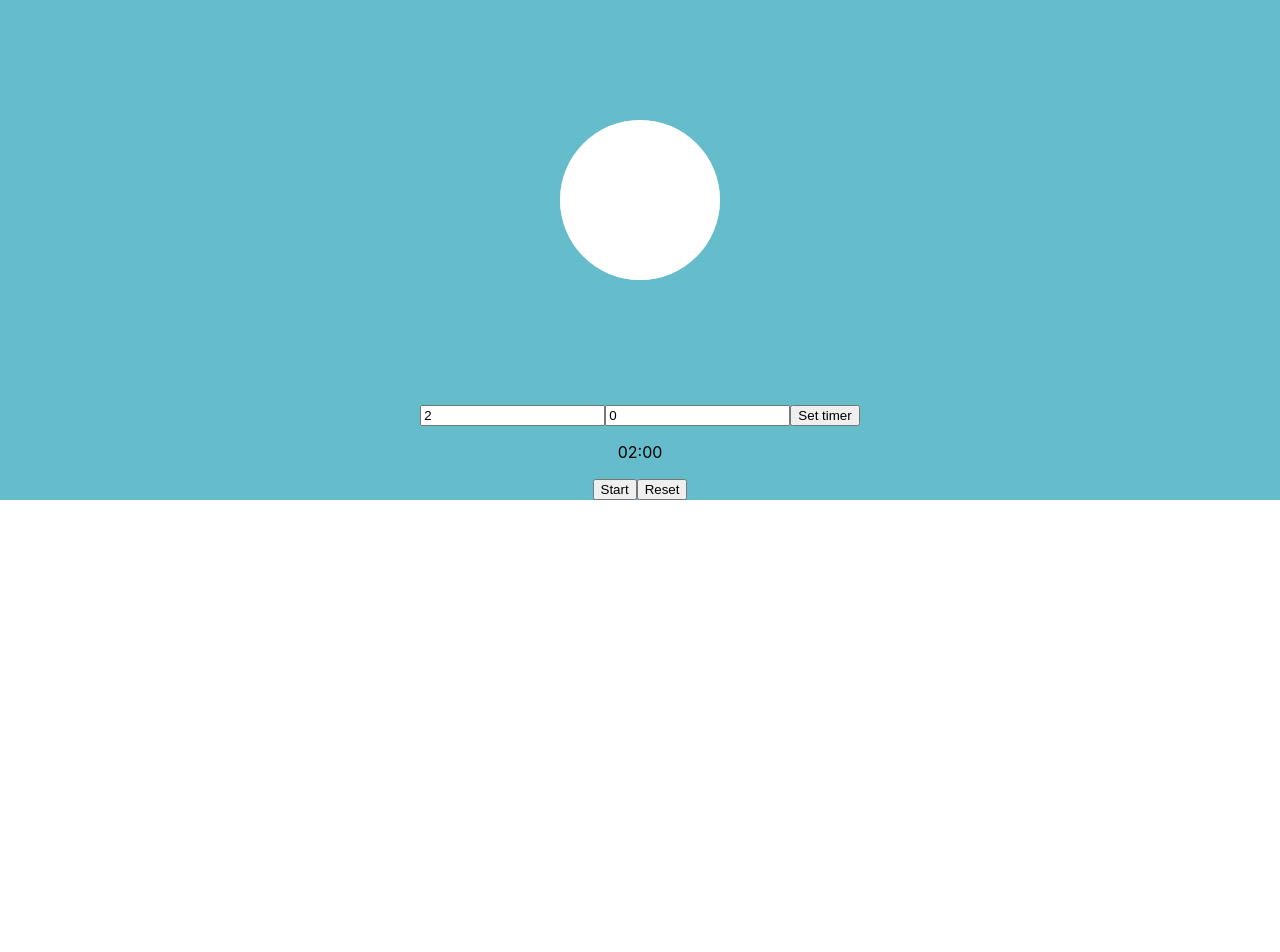
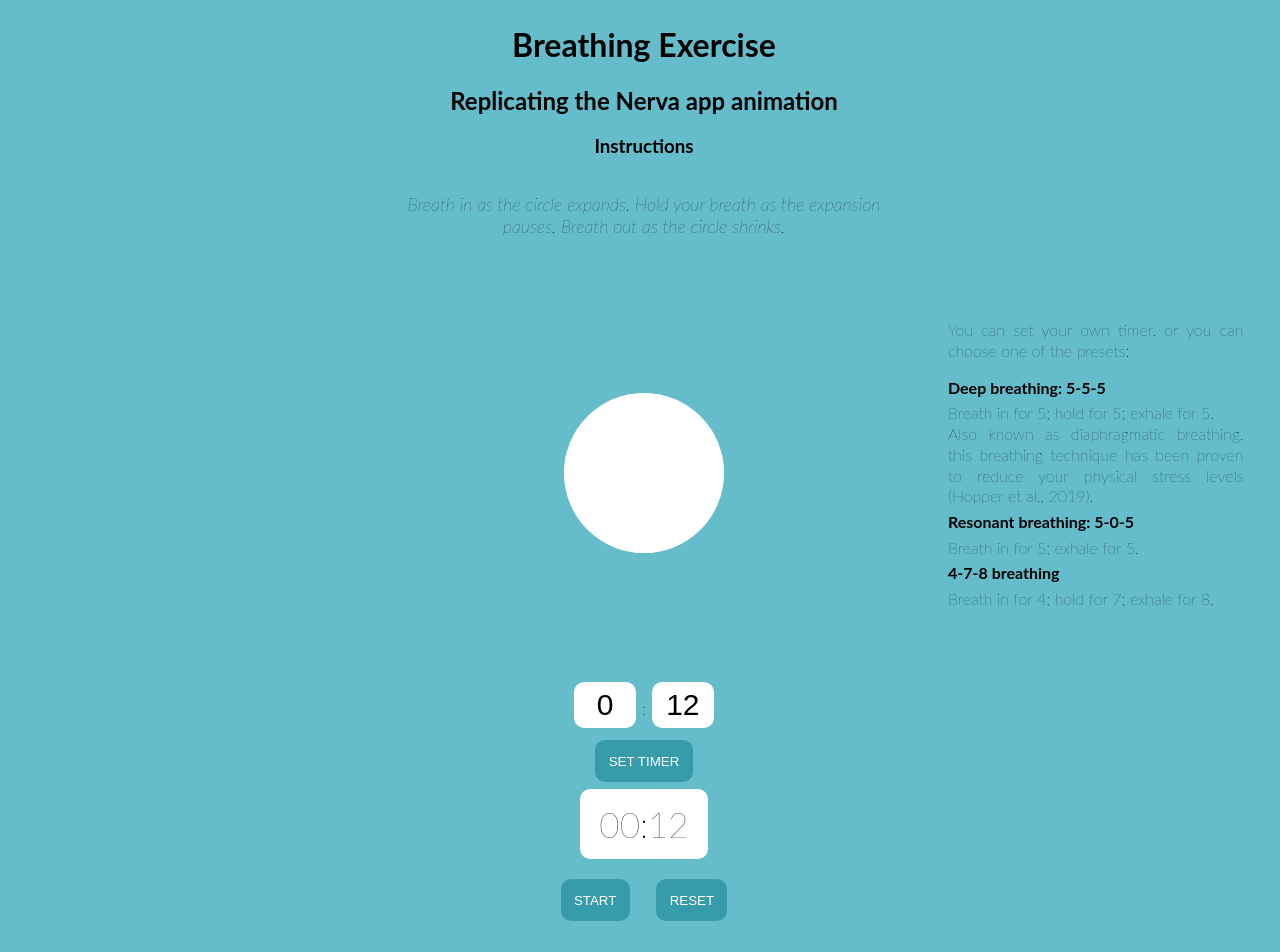
Before and after one commit to GiuliaPassoni/deep-breath, a React (Create React App) app: page / in a window 1280 px wide. Shown: the top 952 px of the page. Before the commit the page ends 800 px from the top, so only its background shows below. Built offline with nearby package versions, Linux system fonts and the light colour scheme; the HTML template or start-up script is replaced by a standard one.

Commit message:
feat: update styling.

```diff
--- a/package.json
+++ b/package.json
@@ -15,6 +15,7 @@
     "react": "^18.2.0",
     "react-dom": "^18.2.0",
     "react-scripts": "5.0.1",
+    "sass": "^1.65.1",
     "typescript": "^4.9.5",
     "web-vitals": "^2.1.4"
   },
--- a/public/index.html
+++ b/public/index.html
@@ -7,7 +7,7 @@
     <meta name="theme-color" content="#000000" />
     <meta
       name="description"
-      content="Web site created using create-react-app"
+      content="Deep Breath exercise animation"
     />
     <link rel="apple-touch-icon" href="%PUBLIC_URL%/logo192.png" />
     <!--
@@ -24,7 +24,7 @@
       work correctly both with client-side routing and a non-root public URL.
       Learn how to configure a non-root public URL by running `npm run build`.
     -->
-    <title>React App</title>
+    <title>Deep Breath</title>
   </head>
   <body>
     <noscript>You need to enable JavaScript to run this app.</noscript>
--- a/src/App.css
+++ /dev/null
@@ -1,21 +0,0 @@
-.App {
-  text-align: center;
-  background-color: #65BCCA;
-}
-
-@media (prefers-reduced-motion: no-preference) {
-
-}
-
-.App-link {
-  color: #61dafb;
-}
-
-@keyframes App-logo-spin {
-  from {
-    transform: rotate(0deg);
-  }
-  to {
-    transform: rotate(360deg);
-  }
-}
--- /dev/null
+++ b/src/App.scss
@@ -0,0 +1,114 @@
+@import url('https://fonts.googleapis.com/css2?family=Poppins:ital,wght@0,100;0,200;0,300;0,400;0,500;0,600;0,700;0,800;0,900;1,100;1,200;1,300;1,400;1,500;1,600;1,700;1,800;1,900&display=swap');
+
+body {
+  font-family: Lato, sans-serif;
+  font-weight: 100;
+  text-align: center;
+  width: 100vw;
+  height: 100vh;
+  border: 2px solid #65BCCA;
+  background-color: #65BCCA;
+}
+
+.instructions{
+
+  .instructions-text{
+    width: 500px;
+    font-style: italic;
+    font-size: 18px;
+    margin: 2em auto;
+  }
+}
+.more-text{
+  position: absolute;
+  right: 2em;
+  top: 25vw;
+  width: 300px;
+  white-space: break-spaces;
+  text-align: justify;
+  line-height: 1.3;
+  ul{
+    list-style: none;
+    padding-left: 0;
+    .bold{
+      font-weight: bold;
+      margin: .3em 0;
+    }
+  }
+}
+
+
+input{
+  width: 50px;
+  border: none;
+  border-radius: 10px;
+  font-size: 30px;
+  text-align: center;
+  padding: .2em;
+  margin: .2em;
+}
+/* Chrome, Safari, Edge, Opera */
+input::-webkit-outer-spin-button,
+input::-webkit-inner-spin-button {
+  -webkit-appearance: none;
+  margin: 0;
+}
+
+/* Firefox */
+input[type=number] {
+  -moz-appearance: textfield;
+}
+
+.timerDisplay{
+  width: 100px;
+  border: none;
+  background-color: white;
+  border-radius: 10px;
+  font-size: 35px;
+  text-align: center;
+  padding: .4em;
+  margin: .2em auto;
+}
+
+button{
+  border: none;
+  background-color: #369ca9;
+  padding: 1em;
+  border-radius: 10px;
+  color: white;
+  text-transform: uppercase;
+  margin: 1em;
+}
+
+button#setTimerButton{
+    display: block;
+  margin: .5em auto;
+  }
+
+footer{
+  margin: 2em;
+  div{
+    margin: 1em auto;
+  }
+  .citation{
+    font-size: 12px;
+    text-align: start;
+  }
+}
+
+@media (prefers-reduced-motion: no-preference) {
+
+}
+
+.App-link {
+  color: #61dafb;
+}
+
+@keyframes App-logo-spin {
+  from {
+    transform: rotate(0deg);
+  }
+  to {
+    transform: rotate(360deg);
+  }
+}
--- a/src/App.tsx
+++ b/src/App.tsx
@@ -1,7 +1,6 @@
 import React from 'react';
-import './App.css';
+import './App.scss';
 import {Circle} from "./components/Circle";
-import Timer from "./components/Timer";
 import PulseTimer from "./components/PulseTimer";
 
 const startMainRadius: number = 80, //120
@@ -10,11 +9,52 @@ const startMainRadius: number = 80, //120
     maxOuterRadius: number = maxMainRadius + 80//+40
 function App() {
     return (
-        <div className="App">
-            <Circle startMainRadius={startMainRadius} maxMainRadius={maxMiddleRadius} maxMiddleRadius={maxMiddleRadius} maxOuterRadius={maxOuterRadius}/>
-            {/*<Timer minutes={2} seconds={0}/>*/}
-            <PulseTimer minutes={2} seconds={0}/>
-        </div>
+        <body className="App">
+            <main>
+                <h1>Breathing Exercise</h1>
+                <h2>Replicating the Nerva app animation</h2>
+                <section className="instructions">
+                    <h3>
+                        Instructions
+                    </h3>
+                    <div className='instructions-text'>
+                        Breath in as the circle expands.
+                        Hold your breath as the expansion pauses.
+                        Breath out as the circle shrinks.
+                    </div>
+                </section>
+                <section className='more-text'>
+                    <div className='breath-style'>
+                        You can set your own timer, or you can choose one of the presets:
+                        <ul>
+                            <li>
+                                <div className="bold">Deep breathing: 5-5-5</div>
+                                <div>Breath in for 5; hold for 5; exhale for 5.</div>
+                                <div>Also known as diaphragmatic breathing, this breathing technique has been proven to reduce your physical stress levels (Hopper et al., 2019). </div>
+                            </li>
+                            <li>
+                                <div className="bold">Resonant breathing: 5-0-5</div>
+                                <div>Breath in for 5; exhale for 5.</div>
+                            </li>
+                            <li>
+                                <div className="bold">4-7-8 breathing</div>
+                                <div>Breath in for 4; hold for 7; exhale for 8.</div>
+                            </li>
+                        </ul>
+                    </div>
+                </section>
+                <section className="animation">
+                    <Circle startMainRadius={startMainRadius} maxMainRadius={maxMiddleRadius} maxMiddleRadius={maxMiddleRadius} maxOuterRadius={maxOuterRadius}/>
+                    <PulseTimer minutes={0} seconds={12}/>
+                </section>
+
+            </main>
+            <footer>
+                <div> Giulia Passoni 2023 </div>
+                <span className='citation'>Hopper, Susan I.1,2; Murray, Sherrie L.1,2; Ferrara, Lucille R.1,2; Singleton, Joanne K.1,2. Effectiveness of diaphragmatic breathing for reducing physiological and psychological stress in adults: a quantitative systematic review. JBI Database of Systematic Reviews and Implementation Reports 17(9):p 1855-1876, September 2019. | DOI: 10.11124/JBISRIR-2017-003848 </span>
+            </footer>
+        </body>
+
     );
 }
 
--- a/src/components/Circle.tsx
+++ b/src/components/Circle.tsx
@@ -41,11 +41,6 @@ export function Circle({startMainRadius,
     return (
         <div>
             <svg ref={svgRef}/>
-            {/*<button onClick={()=>{*/}
-            {/*    pulseCircle('firstCircle', 1000, 5000, maxMainRadius, startMainRadius)*/}
-            {/*    pulseCircle('middleCircle', 1000,5000, maxMiddleRadius, startMainRadius)*/}
-            {/*    pulseCircle('outerCircle', 1000,5000, maxOuterRadius, startMainRadius)*/}
-            {/*}}>Pulse</button>*/}
         </div>
     );
 }
--- a/src/components/PulseTimer.tsx
+++ b/src/components/PulseTimer.tsx
@@ -1,6 +1,5 @@
 import React, {useEffect, useRef, useState} from "react";
 import {pulseCircle} from "../utils/drawCircle";
-import {Simulate} from "react-dom/test-utils";
 
 interface timeState {
     minutes: number;
@@ -93,17 +92,32 @@ export default function PulseTimer({minutes = 5, seconds = 0}: timeState) {
     return (
         <>
             <input id='mins' type="number" value={userInput.minutes} onChange={(e)=>setUserInput({minutes: e.target.value, seconds: userInput.seconds})}/>
+            <span className="separator">:</span>
             <input id='secs' type="number" value={userInput.seconds} onChange={(e)=>setUserInput({minutes: userInput.minutes, seconds: e.target.value})}/>
-            <button onClick={()=>{
-                resetTimer()
-                setTimer({minutes: userInput.minutes, seconds: userInput.seconds})
-            }}>Set timer</button>
-            <p>{`${timer.minutes.toString().padStart(2, '0')}:${timer.seconds.toString().padStart(2, '0')}`}</p>
+            <button id='setTimerButton'
+                    onClick={()=>{
+                        resetTimer()
+                        setTimer({minutes: userInput.minutes, seconds: userInput.seconds}
+                        )
+                    }}>
+                Set timer
+            </button>
+            {/*<button id='deepBreathButton' onClick={()=>{*/}
+            {/*}*/}
+            {/*}>*/}
+            {/*    5-5-5*/}
+            {/*</button>*/}
+            {/*<button id='resonantBreathButton'>*/}
+            {/*    5-0-5*/}
+            {/*</button>*/}
+            {/*<button id='otherBreathButton'>*/}
+            {/*    4-7-8*/}
+            {/*</button>*/}
+            <p className='timerDisplay'>{`${timer.minutes.toString().padStart(2, '0')}:${timer.seconds.toString().padStart(2, '0')}`}</p>
             <button onClick={() => {
                 startTimer()
             }}>{ !start ? "Start" : "Pause" }</button>
             <button onClick={()=> resetTimer()}>Reset</button>
-            {/*<button onClick={()=> startPulsing(1000)}>Start pulsing</button>*/}
         </>
     )
 }
```
Also changed, not shown: 2 other files (tests, documents, lock files or other folders).
